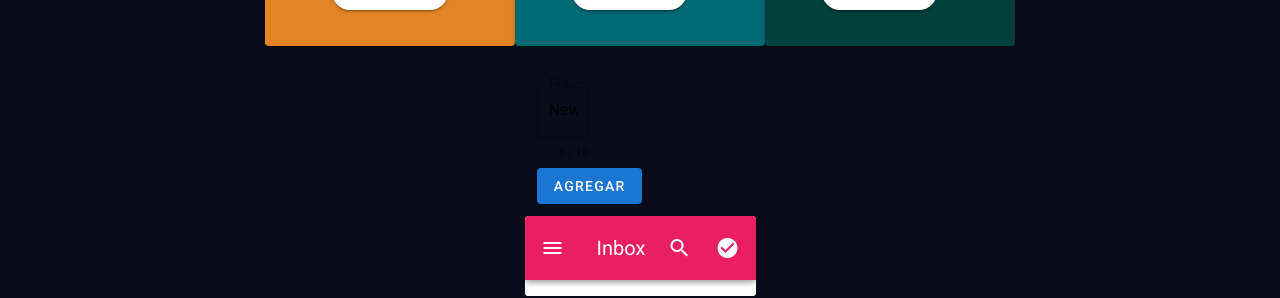
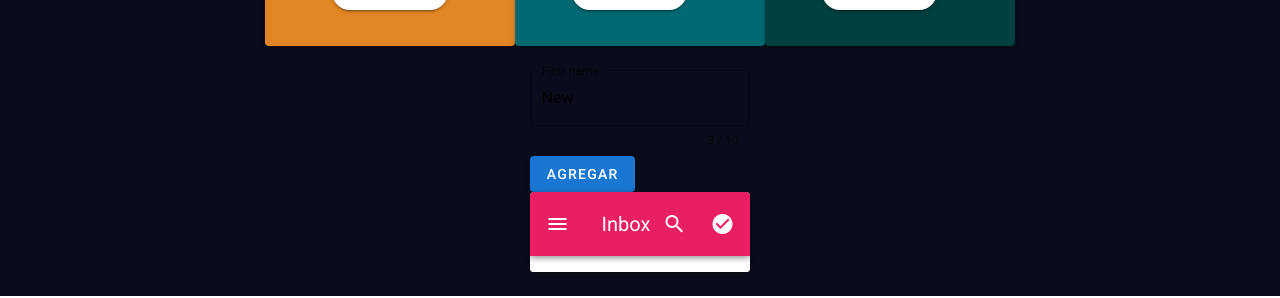
Before and after one commit to DANIELNAHUN/testing-flexbox, a Vue app: page / in a window 1280 px wide. Shown: the part 1291-1589 px from the top of the page. Built offline with nearby package versions, Linux system fonts and the light colour scheme.

Commit message:
Modifying TodoList component

```diff
--- a/src/components/TodoList.vue
+++ b/src/components/TodoList.vue
@@ -1,9 +1,7 @@
 <template>
   <div>
     <v-form v-model="valid">
-      <v-container>
-        <v-row>
-          <v-col cols="12" md="4">
+      <div>
         <v-text-field
           v-model="todoNew.text"
           :rules="nameRules"
@@ -12,10 +10,8 @@
           required
           outlined
         ></v-text-field>
-            <v-btn @click="addTodoItem" color="primary"> Agregar </v-btn>
-          </v-col>
-        </v-row>
-      </v-container>
+        <v-btn @click="addTodoItem" color="primary"> Agregar </v-btn><br />
+      </div>
     </v-form>
 
     <v-card class="mx-auto" max-width="500">
```
Lines whose indentation alone changed are shown as unchanged.
